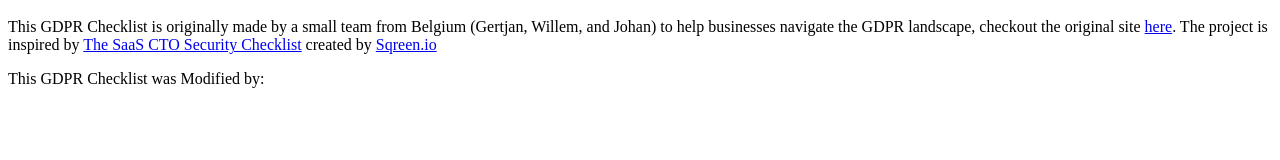
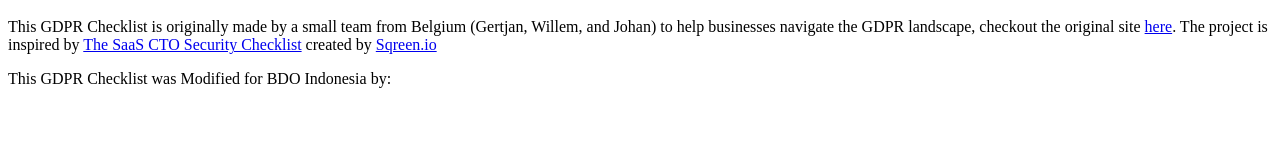
Before and after one commit to heramentari/GDPRBDO, a Gatsby site: page / in a window 1280 px wide. Shown: the part 4718-4878 px from the top of the page. Built offline with nearby package versions, Linux system fonts and the light colour scheme; Gatsby itself is replaced by a stand-in of ours.

Commit message:
Update Copywrite a little bit

```diff
--- a/src/components/Footer.js
+++ b/src/components/Footer.js
@@ -40,7 +40,7 @@ const Footer = props => (
     <div className="gradient">
       <h5>About GDPR Checklist</h5>
       <div className="subtitle">This GDPR Checklist is originally made by a small team from Belgium (Gertjan, Willem, and Johan) to help businesses navigate the GDPR landscape, checkout the original site <a href="https://gdprchecklist.io">here</a>.
-      The project is inspired by <a href="https://cto-security-checklist.sqreen.io/">The SaaS CTO Security Checklist</a> created by <a href="https://www.sqreen.io">Sqreen.io</a> <p>This GDPR Checklist was Modified by:</p></div>
+      The project is inspired by <a href="https://cto-security-checklist.sqreen.io/">The SaaS CTO Security Checklist</a> created by <a href="https://www.sqreen.io">Sqreen.io</a> <p>This GDPR Checklist was Modified for BDO Indonesia by:</p></div>
 
       <Makers>
         <Maker
```
Also changed, not shown: README.md.
